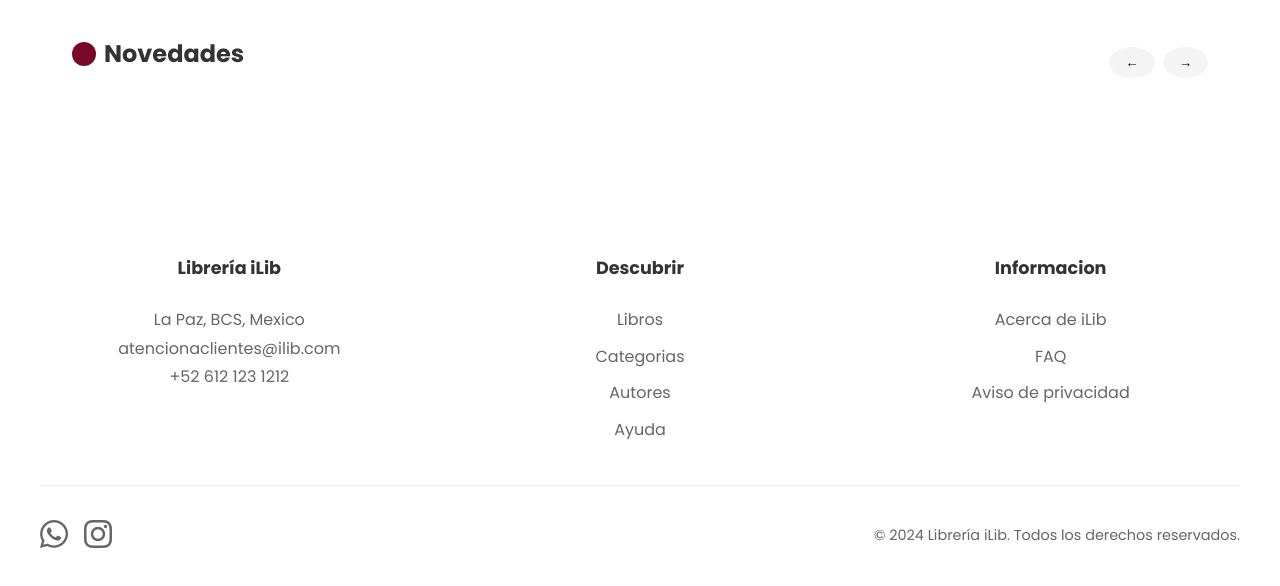
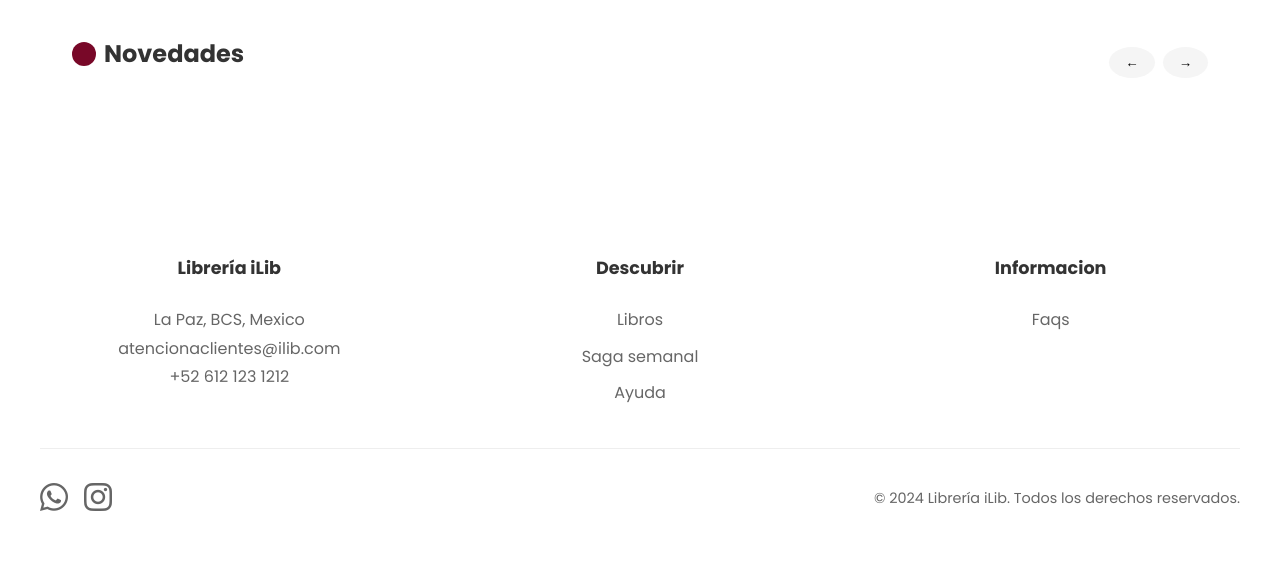
Before and after one commit to Manuel-Avila/iLib, a PHP site: page /iLib/ in a window 1280 px wide. Shown: the part 927-1513 px from the top of the page. After the commit the page ends 1438 px from the top, so only its background shows below. Run offline with PHP 8.4, Linux system fonts and the light colour scheme; data that the repository does not hold is empty.

Commit message:
fix: footer links

```diff
--- a/public/js/script.js
+++ b/public/js/script.js
@@ -99,13 +99,21 @@ function renderBooks(booksToRender) {
                         <p class="book-format"><i class="fas fa-book"></i> Pasta dura</p>
                         <p class="book-price">$${book.price}</p>
                         </a>
-                        <button class="add-to-cart">Agregar a mi bolsa</button>
+                        <button class="add-to-cart" data-id="${book.id}">Agregar a mi bolsa</button>
                     </div>
         `;
         bookGrid.appendChild(bookCard);
 
         if (isObjectInList('favoriteBooks', book.id)) {
             bookCard.querySelector('.favorite-btn i').classList.add('fas');
+        }
+
+        const addToCartButton = bookCard.querySelector('.add-to-cart');
+        if (addToCartButton) {
+            addToCartButton.addEventListener('click', (e) => {
+                e.preventDefault();
+                addObjectToList('cartBooks', addToCartButton.dataset.id, {quantity : 1});
+            });
         }
     });
 }
@@ -311,27 +319,18 @@ document.addEventListener('DOMContentLoaded', function() {
             const cards = slider.querySelectorAll('.book-card');
 
             cards.forEach(card => {
-                // Agregar funcionalidad de vista previa
                 const previewButton = card.querySelector('.preview-button');
                 if (previewButton) {
                     previewButton.addEventListener('click', (e) => {
                         e.preventDefault();
-                        // Implementar la funcionalidad de vista previa aquí
                     });
                 }
 
-                // Agregar funcionalidad de favoritos
-                const favoriteButton = card.querySelector('.favorite-button');
-                if (favoriteButton) {
-                    favoriteButton.addEventListener('click', (e) => {
+                const addToCartButton = card.querySelector('.add-to-cart');
+                if (addToCartButton) {
+                    addToCartButton.addEventListener('click', (e) => {
                         e.preventDefault();
-                        favoriteButton.classList.toggle('active');
-
-                        if (favoriteButton.classList.contains('active')) {
-                            addObjectToList('favoriteBooks', card.dataset.id, {});
-                        } else {
-                            removeObjectFromList('favoriteBooks', card.dataset.id, {});
-                        }
+                        addObjectToList('cartBooks', addToCartButton.dataset.id, {quantity : 1});
                     });
                 }
             });
--- a/views/pages/books/book-details.php
+++ b/views/pages/books/book-details.php
@@ -27,8 +27,8 @@
 
 <html lang="es">
     <head>
+        <link rel="stylesheet" href="<?= BASE_PATH ?>public/css/book-details.css">
         <?php include_once "../../partials/head.php"; ?>
-        <link rel="stylesheet" href="<?= BASE_PATH ?>public/css/book-details.css">
     </head>
 
     <body>
--- a/views/pages/index.php
+++ b/views/pages/index.php
@@ -70,7 +70,7 @@
                                 <h3><?=$book['title']?></h3>
                                 <p class="author"><?=$book['author']?></p>
                                 <p class="price">$<?=$book['price']?></p>
-                                <button class="add-to-cart">Agregar al carrito</button>
+                                <button class="add-to-cart" data-id="<?= $book['id'] ?>">Agregar al carrito</button>
                             </a>
                         </div>
                     <?php endforeach; ?>
@@ -93,7 +93,7 @@
                                 <h3><?=$book['title']?></h3>
                                 <p class="author"><?=$book['author']?></p>
                                 <p class="price">$<?=$book['price']?></p>
-                                <button class="add-to-cart">Agregar al carrito</button>
+                                <button class="add-to-cart" data-id="<?= $book['id'] ?>">Agregar al carrito</button>
                             </a>
                         </div>
                     <?php endforeach; ?>
--- a/views/pages/user/shopping-cart.php
+++ b/views/pages/user/shopping-cart.php
@@ -200,7 +200,7 @@
                             const itemElement = document.createElement('div');
                             itemElement.className = 'cart-item';
                             itemElement.innerHTML = `
-                                        <img src="${item.image}" alt="${item.title}">
+                                        <img src="public/img/books/${item.id}.jpg" alt="${item.title}">
                                         <div class="item-details">
                                             <h3 class="item-title">${item.title}</h3>
                                             <p class="item-author">${item.author}</p>
--- a/views/partials/footer.php
+++ b/views/partials/footer.php
@@ -11,27 +11,24 @@
         <div class="footer-section">
             <h3>Descubrir</h3>
             <ul>
-                <li><a href="#libros">Libros</a></li>
-                <li><a href="#categorias">Categorias</a></li>
-                <li><a href="#autores">Autores</a></li>
-                <li><a href="#ayudas">Ayuda</a></li>
+                <li><a href="<?=BASE_PATH?>books">Libros</a></li>
+                <li><a href="#categorias">Saga semanal</a></li>
+                <li><a href="<?=BASE_PATH?>faqs">Ayuda</a></li>
             </ul>
         </div>
         <div class="footer-section">
             <h3>Informacion</h3>
             <ul>
-                <li><a href="#acerca">Acerca de iLib</a></li>
-                <li><a href="#faq">FAQ</a></li>
-                <li><a href="#privacidad">Aviso de privacidad</a></li>
+                <li><a href="<?=BASE_PATH?>faqs">Faqs</a></li>
             </ul>
         </div>
     </div>
     <div class="footer-bottom">
         <div class="social-links">
-            <a href="#facebook" aria-label="Facebook">
+            <a href="https://www.facebook.com/LibreriaPaginasTalavera" aria-label="Facebook">
                 <i class="fa-brands fa-whatsapp fa-2x"></i>
             </a>
-            <a href="#instagram" aria-label="Instagram">
+            <a href="https://www.instagram.com/libreriapaginas/" aria-label="Instagram">
                 <i class="fa-brands fa-instagram fa-2x"></i>
             </a>
         </div>
```
